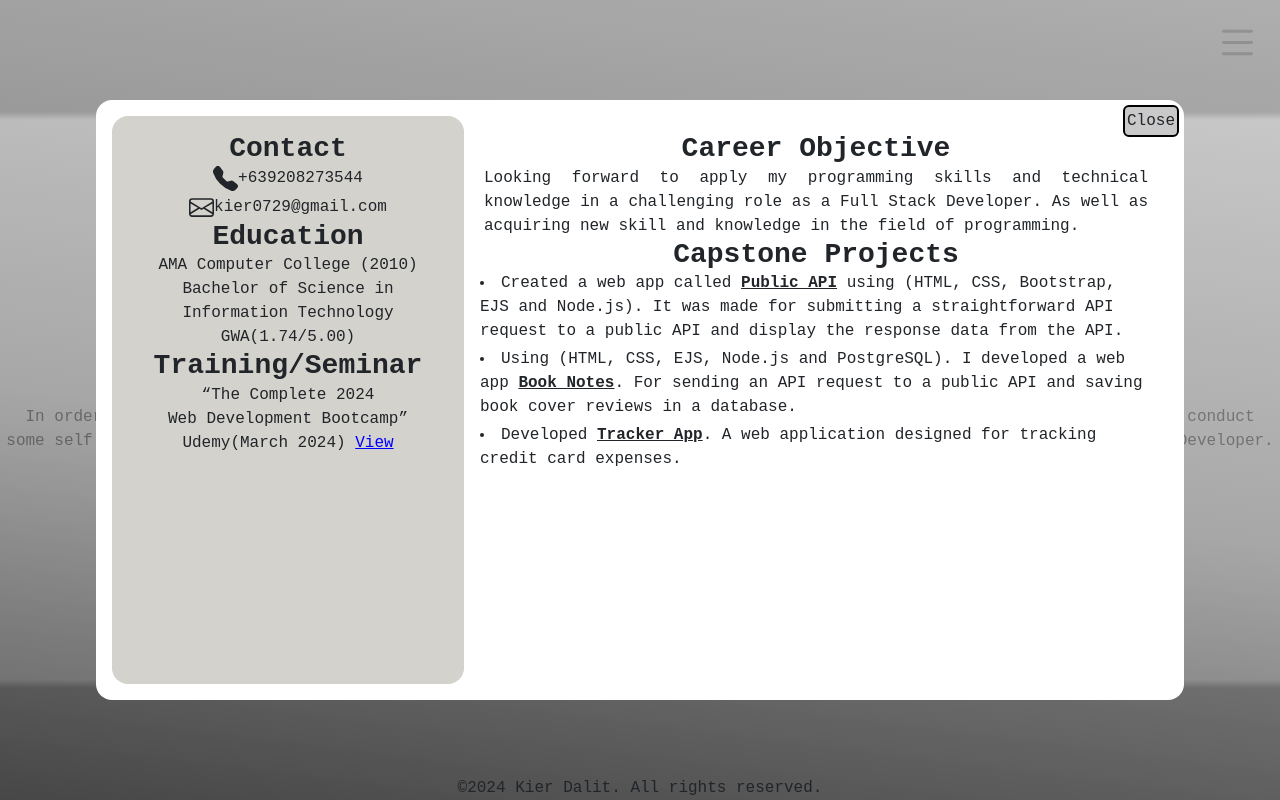
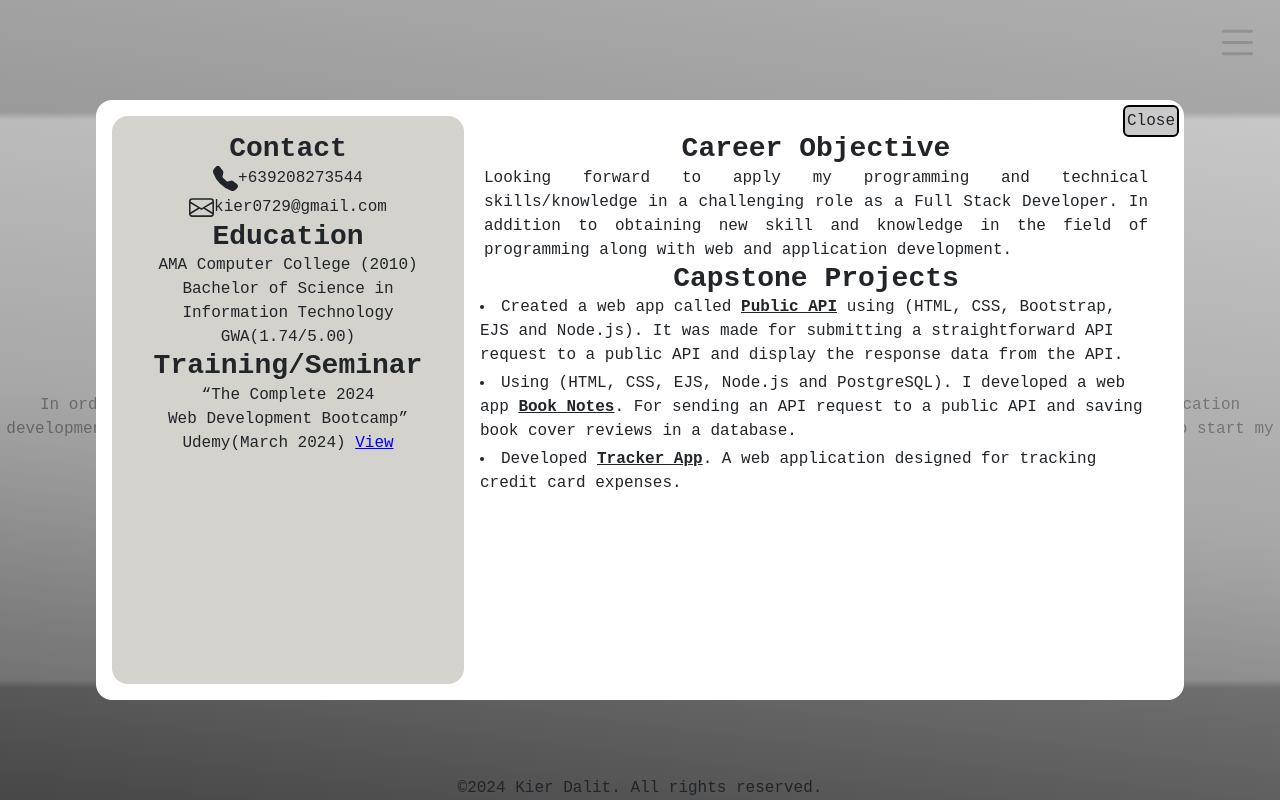
Before and after one commit to Kier0729/online-cv, a React (Create React App) app: page /#/ in a window 1280 px wide. Both pictures are taken after a click on the button "About". Built offline with nearby package versions, Linux system fonts and the light colour scheme.

Commit message:
Modify about

```diff
--- a/src/components/Pages/About.js
+++ b/src/components/Pages/About.js
@@ -24,9 +24,9 @@ function About(){
                 </div>
                 <div className="career-objective">
                     <h3 className="reddit-mono-h1">Career Objective</h3>
-                    <p className="reddit-mono-h1">Looking forward to apply my programming skills and technical knowledge in a
-                        challenging role as a Full Stack Developer. As well as acquiring new
-                        skill and knowledge in the field of programming.</p>
+                    <p className="reddit-mono-h1">Looking forward to apply my programming and technical skills/knowledge in a
+                        challenging role as a Full Stack Developer. In addition to obtaining new
+                        skill and knowledge in the field of programming along with web and application development.</p>
                     <h3 className="reddit-mono-h1">Capstone Projects</h3>
                     <div>
                         <li className="reddit-mono-h1">Created a web app called <span className="web-name">Public API</span> using (HTML, CSS, Bootstrap, EJS and Node.js).
--- a/src/components/Pages/Home.js
+++ b/src/components/Pages/Home.js
@@ -45,8 +45,8 @@ function Home(){
             <h1 className="reddit-mono-h1">Kier Anthony Dalit</h1>
             <h3 className="reddit-mono-h1 typewriter">Full Stack Developer</h3>
             <p className="reddit-mono-h1">In order to pursue my
-            passion and strengthen my skills, knowledge, and experience in the programming
-            field. I decided to conduct some self study and attended
+            passion and strengthen my skills, knowledge, and experience in programming
+            field and in web/application development. I decided to conduct some self study and attended
             online courses to acquire the knowledge and skills needed to start my
             career as a Full Stack Developer. </p>
             <div className="container-btn">
```
